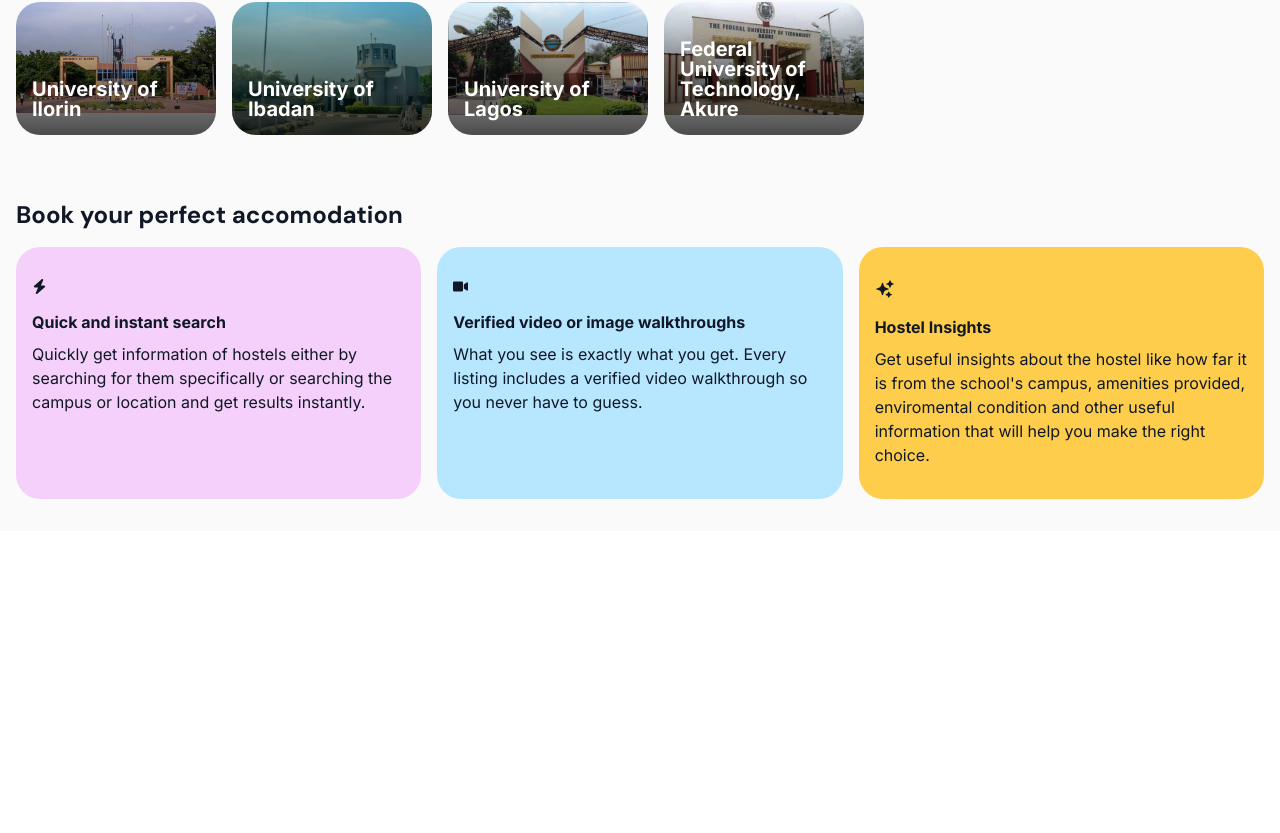
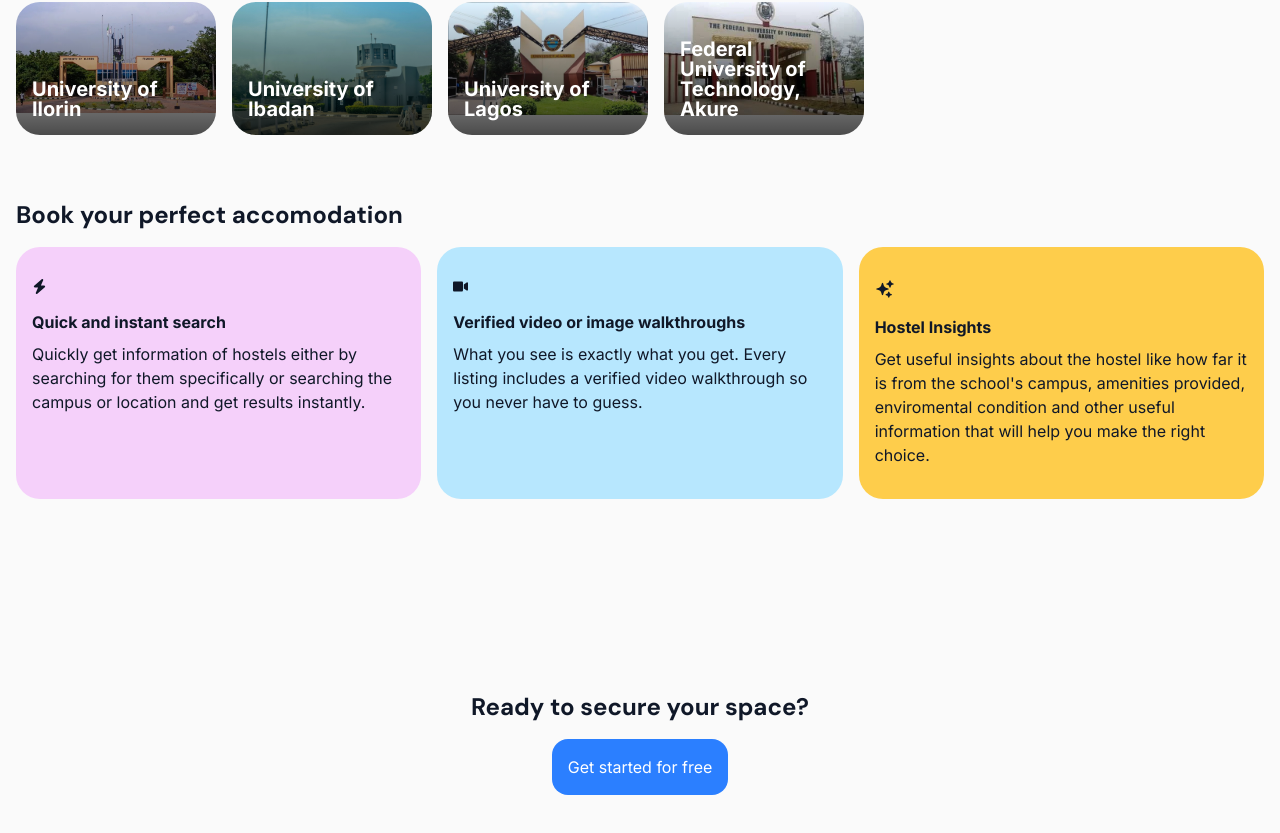
Before and after one commit to fagbenjaenoch/dorms-ng, a Next.js app in the folder apps/frontend/: page / in a window 1280 px wide. Shown: the part 966-1799 px from the top of the page. Before the commit the page ends 1497 px from the top, so only its background shows below. Built offline with nearby package versions, Linux system fonts and the light colour scheme.

Commit message:
worked on the cta section

```diff
--- a/apps/frontend/app/page.tsx
+++ b/apps/frontend/app/page.tsx
@@ -43,6 +43,16 @@ export default function Home() {
       </main>
       <PopularUniversities />
       <FeatureSection />
+      <section>
+        <div className="container">
+          <div className="py-32 text-center">
+            <h2>Ready to secure your space?</h2>
+            <button className="bg-blue-500 text-white p-4 rounded-2xl cursor-pointer hover:bg-blue-600 transition-all">
+              Get started for free
+            </button>
+          </div>
+        </div>
+      </section>
     </div>
   );
 }
```
